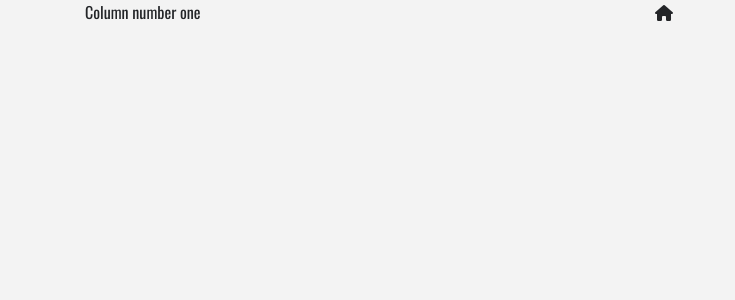
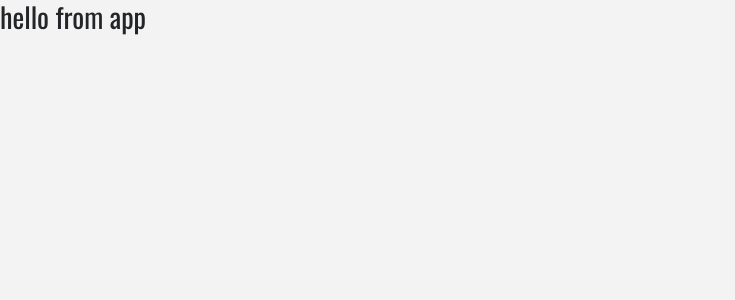
Before and after one commit to newedition994/react-ecommerce-store, a React (Create React App) app: page / in a window 1280 px wide. Shown: the top 300 px of the page, without its empty margins (0-735 px from the left). Built offline with nearby package versions, Linux system fonts and the light colour scheme.

Commit message:
adding components folder and adjusting app js file

```diff
--- a/src/App.js
+++ b/src/App.js
@@ -1,21 +1,16 @@
-import React from "react";
+import React, { Component } from "react";
 import logo from "./logo.svg";
 import "./App.css";
 import "bootstrap/dist/css/bootstrap.min.css";
 
-function App() {
-  return (
-    <div className="container">
-      <div className="row">
-        <div className="col-6">Column number one</div>
-        <div className="col-6">
-          <span>
-            <i className="fas fa-home" />
-          </span>
-        </div>
-      </div>
-    </div>
-  );
+class App extends Component {
+  render() {
+    return (
+      <React.Fragment>
+        <h3>hello from app</h3>
+      </React.Fragment>
+    );
+  }
 }
 
 export default App;
```
